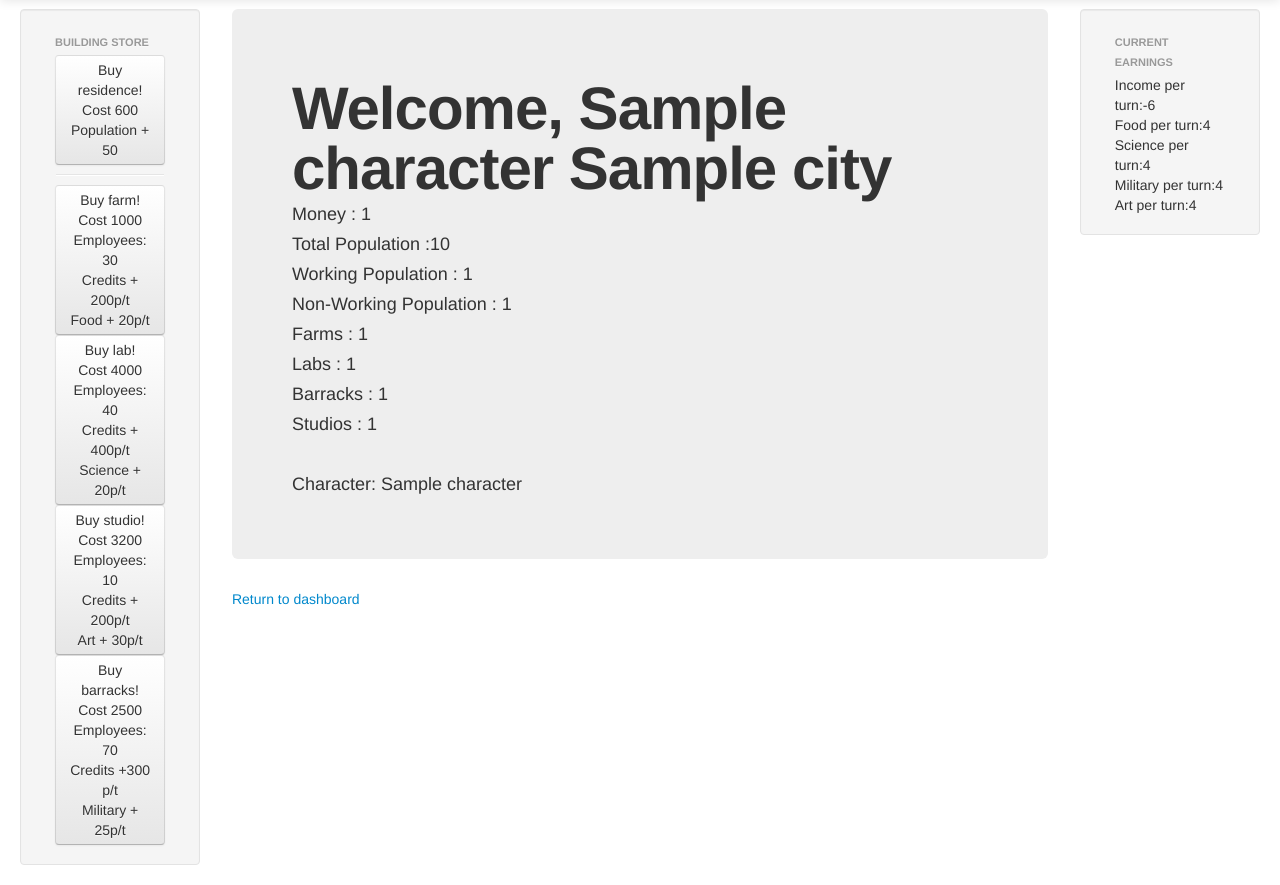
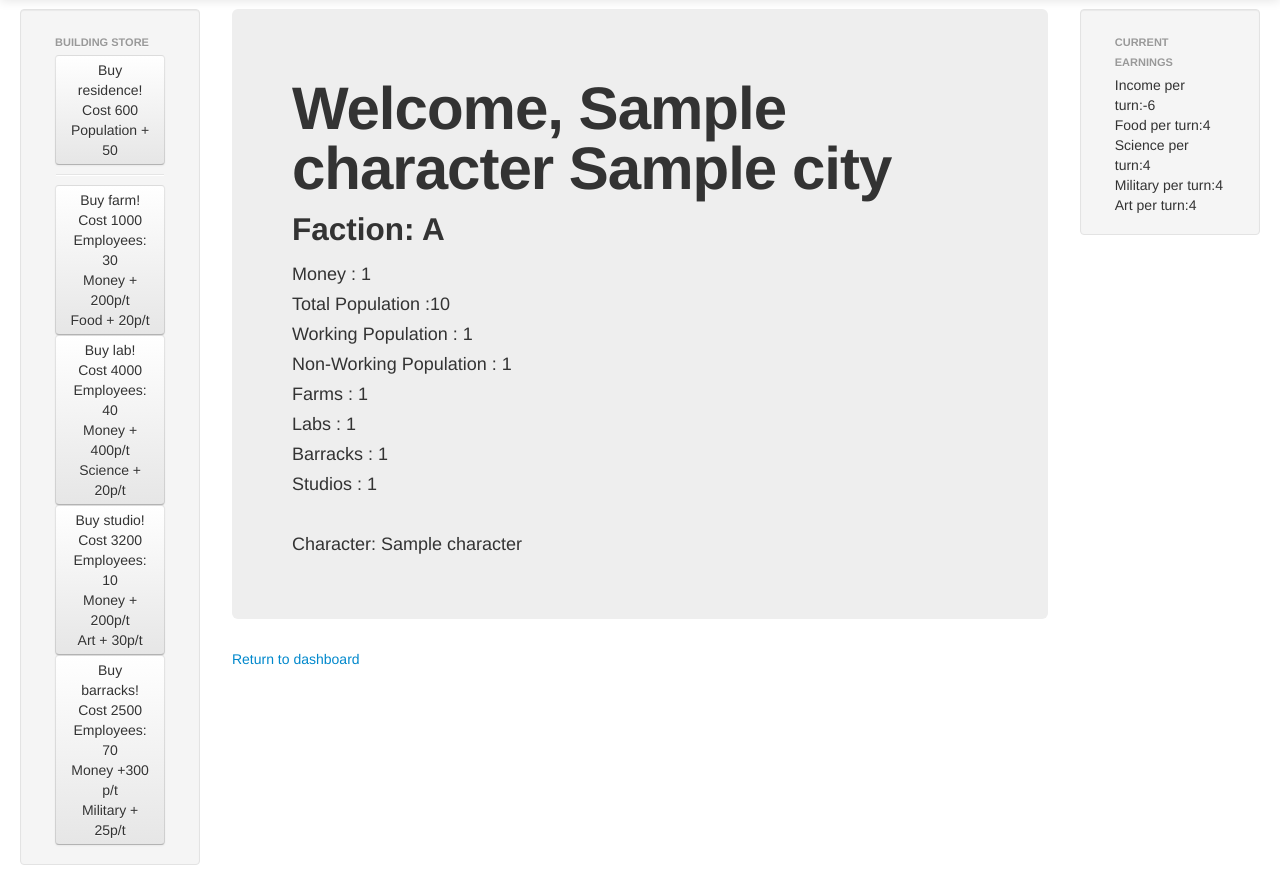
Before and after one commit to civilivezation/Civilian, a Django app: template civilian/template/civ/user_info.html in a window 1280 px wide. Shown: the part 51-936 px from the top of the page. Run offline with Django 3.2, Linux system fonts and the light colour scheme; the template is opened without the code that fills it: values that come from a table or form of the project are taken from there, others are empty; data comes from the database, SQL or seed files in the repository; tables that the repository leaves empty hold one stand-in row (values such as "Sample post"); parts of the project's set-up code (start-up, migrations or seed data) failed here and were passed over; some libraries are stand-ins or nearby versions.

Commit message:
Added Faction name into game screen

```diff
--- a/civilian/civ/views.py
+++ b/civilian/civ/views.py
@@ -147,11 +147,11 @@ def user_info(request):
                 city.science = city.science+build.pscience
                 city.save()
                 print "I'm here"
-                json = simplejson.dumps({'user':user,'city':city,
+                json = simplejson.dumps({'user':user,'city':city, 'faction':user.fact,
                                          'character':character,
                                          'population':population})
                 return HttpResponse(json,mimetype='application/json')
-    context = RequestContext(request, {'user':user,'city':city,
+    context = RequestContext(request, {'user':user,'city':city, 'faction':user.fact,
                                        'character':character,'population':population,
                                        'farm':Building.objects.get(buildtype="Farm"),
                                        'lab':Building.objects.get(buildtype="Lab"),
--- a/civilian/template/civ/user_info.html
+++ b/civilian/template/civ/user_info.html
@@ -25,10 +25,10 @@
               <li class="nav-header">Building Store</li>
               <li><button type="button" class="btn" onclick="genAJAX(1)">Buy residence!<BR> Cost 600 <BR> Population + 50</button></li>
                   	<li class="divider"></li>
- 					<li><button type="button" class="btn"onclick="genAJAX(2)">Buy farm!<BR> Cost 1000 <BR>Employees: 30 <BR> Credits + 200p/t <BR> Food + 20p/t </button></li>
-    				<li><button type="button" class="btn"onclick="genAJAX(3)">Buy lab!<BR> Cost 4000 <BR>Employees: 40 <BR> Credits + 400p/t <BR> Science + 20p/t </button></li>
-					<li><button type="button" class="btn"onclick="genAJAX(4)">Buy studio!  <BR> Cost 3200 <BR>Employees: 10<BR> Credits + 200p/t <BR> Art + 30p/t </button></li>
-					<li><button type="button" class="btn"onclick="genAJAX(5)">Buy barracks!<BR> Cost 2500 <BR>Employees: 70<BR> Credits +300 p/t <BR> Military + 25p/t </button></li>
+ 					<li><button type="button" class="btn"onclick="genAJAX(2)">Buy farm!<BR> Cost 1000 <BR>Employees: 30 <BR> Money + 200p/t <BR> Food + 20p/t </button></li>
+    				<li><button type="button" class="btn"onclick="genAJAX(3)">Buy lab!<BR> Cost 4000 <BR>Employees: 40 <BR> Money + 400p/t <BR> Science + 20p/t </button></li>
+					<li><button type="button" class="btn"onclick="genAJAX(4)">Buy studio!  <BR> Cost 3200 <BR>Employees: 10<BR> Money + 200p/t <BR> Art + 30p/t </button></li>
+					<li><button type="button" class="btn"onclick="genAJAX(5)">Buy barracks!<BR> Cost 2500 <BR>Employees: 70<BR> Money +300 p/t <BR> Military + 25p/t </button></li>
             </ul>
           </div><!--/.well -->
         </div><!--/span-->
@@ -83,6 +83,7 @@
         </div>
       </div>
       <h1> Welcome, <span id="TITLE">{{character.title}}</span> {{city.name}} </h1>
+      <h2> Faction: {{faction.name}}</h2>
     Money : <span id="MONEY">{{city.money}}</span><BR>
     Total Population :<span id="POPULATION">{{city.totalpopulation}}</span><BR>
 	Working Population : <span id="WORKPOP">{{city.workingpopulation}}</span><BR>
```
Also changed, not shown: 1 other file.
